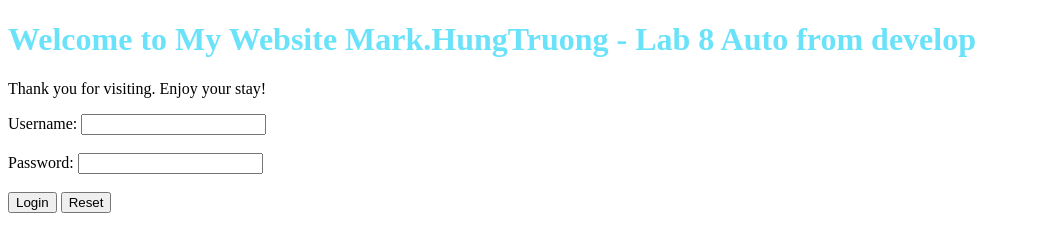
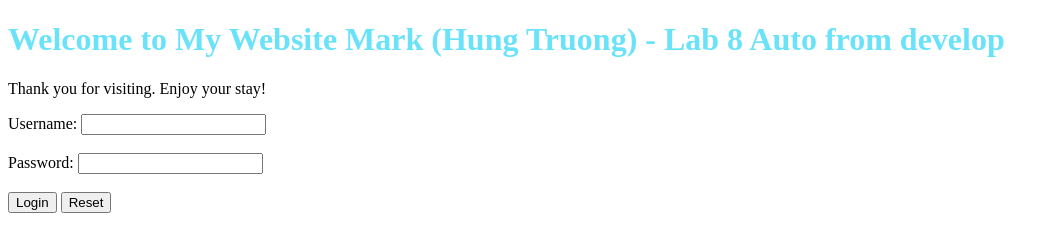
Before and after one commit to GiaiHung/nodejs-random-color, a website: page public/index.html in a window 1280 px wide. Shown: the whole page, without its empty margins (0-1059 px from the left). Drawn offline with Linux system fonts and the light colour scheme.

Commit message:
Change something again

```diff
--- a/public/index.html
+++ b/public/index.html
@@ -7,7 +7,7 @@
 </head>
 
 <body>
-    <h1 id="welcome" style="color: #6AE2F9;">Welcome to My Website Mark.HungTruong - Lab 8 Auto from develop</h1>
+    <h1 id="welcome" style="color: #6AE2F9;">Welcome to My Website Mark (Hung Truong) - Lab 8 Auto from develop</h1>
     <p>Thank you for visiting. Enjoy your stay!</p>
 
     <form action="/api/login" method="POST">
```
